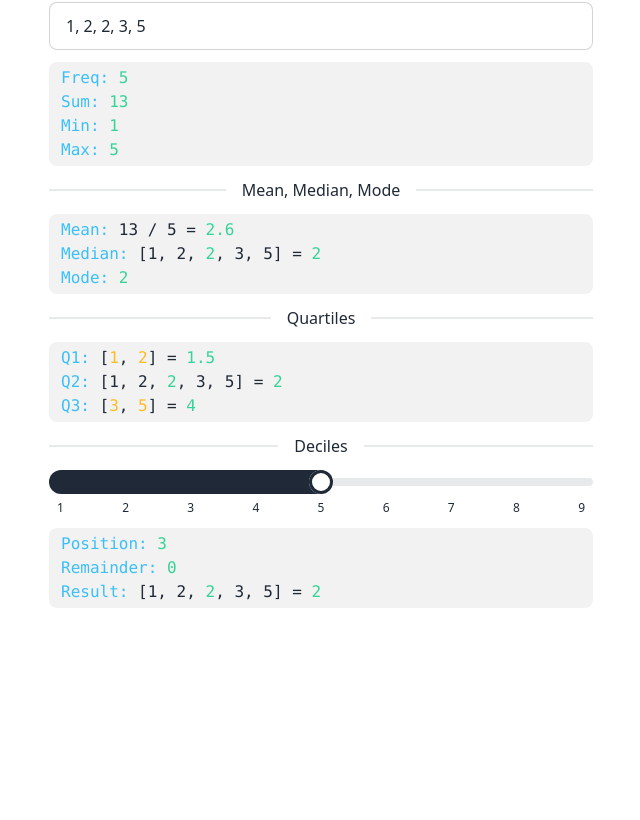
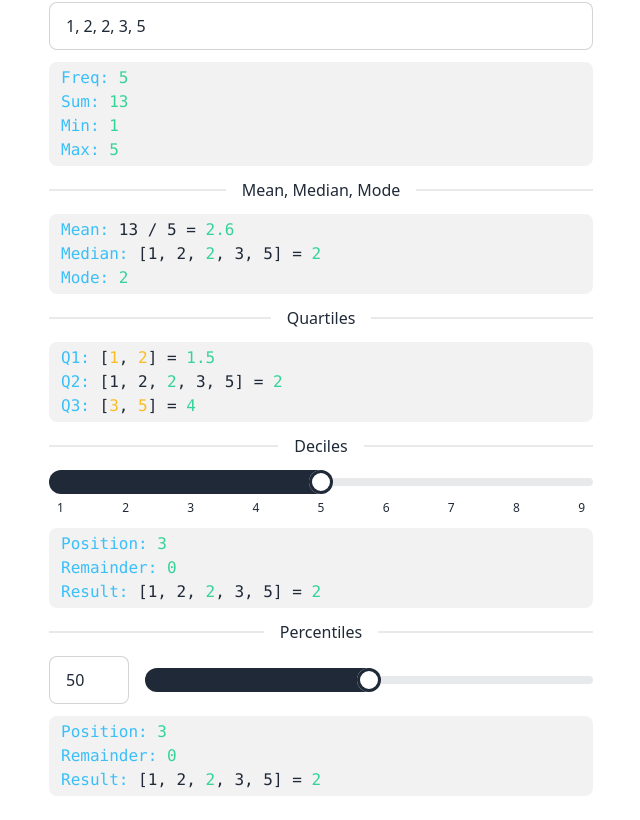
Before and after one commit to Kh4iri/math-toolbox, a SvelteKit app: page / in a window 1280 px wide. Shown: the part 290-1110 px from the top of the page, without its empty margins (319-959 px from the left). Before the commit the page ends 922 px from the top, so only its background shows below. Built offline with nearby package versions, Linux system fonts and the light colour scheme.

Commit message:
Add percentiles

```diff
--- a/src/routes/+page.svelte
+++ b/src/routes/+page.svelte
@@ -1,6 +1,7 @@
 <script lang="ts">
   import { getMean, getMedian, getMode } from "$lib";
   import DecileStats from "./DecileStats.svelte";
+  import PercentileStats from "./PercentileStats.svelte";
   import QuartileStats from "./QuartileStats.svelte";
   import Stat from "./Stat.svelte";
   import StatBlock from "./StatBlock.svelte";
@@ -98,4 +99,7 @@
 
   <div class="divider">Deciles</div>
   <DecileStats {sortedData} />
+
+  <div class="divider">Percentiles</div>
+  <PercentileStats {sortedData} />
 </div>
--- /dev/null
+++ b/src/routes/PercentileStats.svelte
@@ -0,0 +1,21 @@
+<script lang="ts">
+  import { getPercentile } from "$lib";
+  import Stat from "./Stat.svelte";
+  import StatBlock from "./StatBlock.svelte";
+
+  export let sortedData: number[]
+  let value = 50;
+
+  $: percentile = getPercentile(sortedData, value);
+</script>
+
+<div class="flex items-center gap-4 mb-3">
+  <input type="number" bind:value min="0" max="100" class="input input-bordered w-20" />
+  <input type="range" bind:value min="0" max="100" class="range" />
+</div>
+
+<StatBlock>
+  <Stat name="Position" result={percentile.position} /><br>
+  <Stat name="Remainder" result={percentile.remainder} /><br>
+  <Stat name="Result" result={percentile.result} formula={percentile.formula} />
+</StatBlock>
```
